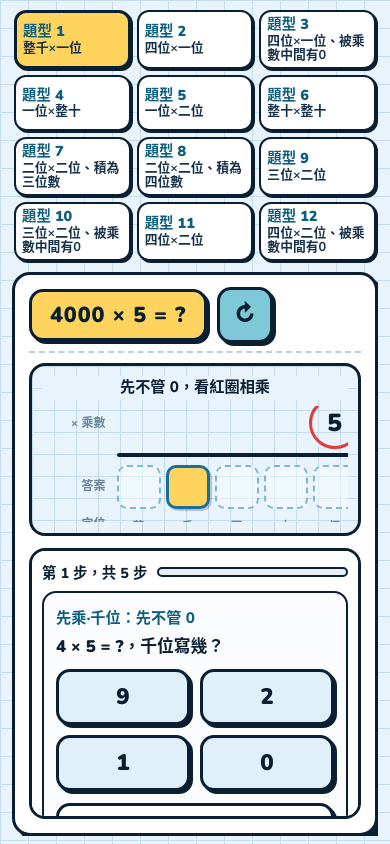
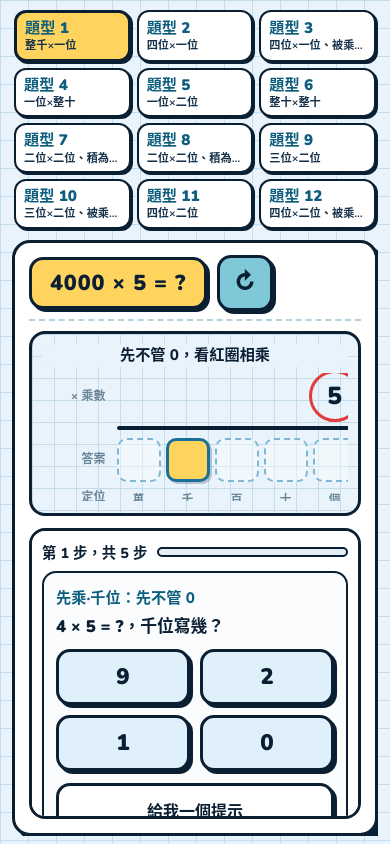
Before and after one commit to weiduck/tablet-mult, a website with bundled scripts: page index.html in a window 390 px wide. Built offline with nearby package versions, Linux system fonts and the light colour scheme.

Commit message:
題型鈕高度比照 tablet-div（48px／矮螢幕 42px、說明一行＋刪節號，完整文字在 title）；快取 v4

```diff
--- a/app.js
+++ b/app.js
@@ -221,6 +221,9 @@
       btn.type = "button";
       btn.className = "deck-jump-btn";
       btn.dataset.index = String(i);
+      const full = type.stage ? `題型 ${i + 1}：${type.stage}` : `題型 ${i + 1}`;
+      btn.title = full;
+      btn.setAttribute("aria-label", full);
       const stage = type.stage
         ? `<span class="dj-stage">${type.stage}</span>`
         : "";
--- a/styles.css
+++ b/styles.css
@@ -115,9 +115,10 @@ button {
   flex-direction: column;
   align-items: flex-start;
   justify-content: center;
-  gap: 1px;
-  min-height: var(--tap-min);
-  padding: 4px 6px;
+  gap: 2px;
+  /* 高度比照 tablet-div 的關卡鈕（48px；矮螢幕 42px） */
+  min-height: 48px;
+  padding: 6px 8px;
   border: 2.5px solid var(--navy);
   border-radius: 12px;
   background: #fff;
@@ -141,21 +142,20 @@ button {
 }
 
 .deck-jump-btn .dj-num {
-  font-size: 0.9rem;
+  font-size: 0.95rem;
   font-weight: 900;
-  line-height: 1.15;
   color: var(--primary);
 }
 
-/* 類型說明：可換兩行（或更多），不截斷、不加刪節號 */
+/* 類型說明：比照 tablet-div 只佔一行，太長以刪節號收尾（完整文字在 title／aria-label） */
 .deck-jump-btn .dj-stage {
-  font-size: 0.8rem;
+  font-size: 0.7rem;
   font-weight: 700;
-  line-height: 1.15;
   color: var(--navy-soft);
   max-width: 100%;
-  white-space: normal;
-  overflow-wrap: anywhere;
+  white-space: nowrap;
+  overflow: hidden;
+  text-overflow: ellipsis;
 }
 
 /* —— 練習區 —— */
@@ -746,10 +746,14 @@ button {
     margin-bottom: 4px;
   }
   .deck-jump-btn {
+    min-height: 42px;
     padding: 4px 8px;
   }
   .deck-jump-btn .dj-num {
     font-size: 0.88rem;
+  }
+  .deck-jump-btn .dj-stage {
+    font-size: 0.64rem;
   }
   .board-wrap {
     padding: 8px 8px 10px;
--- a/sw.js
+++ b/sw.js
@@ -6,7 +6,7 @@
  * - 改了檔案清單或快取策略時，把 CACHE_VERSION 加 1（舊快取會在 activate 時刪掉）
  * 路徑都是相對於 sw.js，所以放在 GitHub Pages 的 /tablet-mult/ 底下也能用。
  */
-const CACHE_VERSION = 3;
+const CACHE_VERSION = 4;
 const CACHE_PREFIX = "tablet-mult-";
 const CACHE_NAME = CACHE_PREFIX + "v" + CACHE_VERSION;
 
```
Also changed, not shown: README.md.
